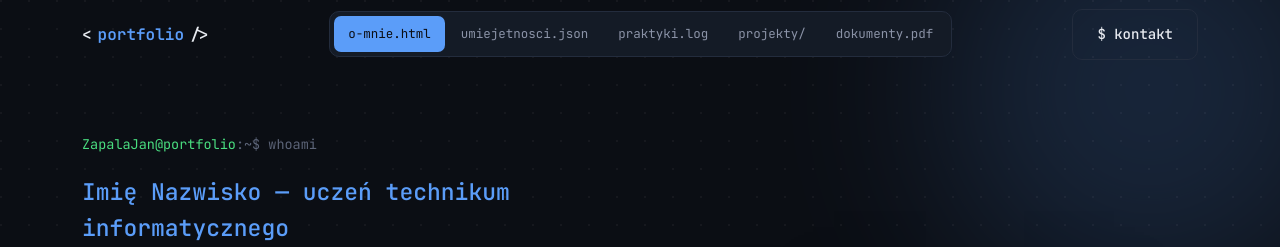
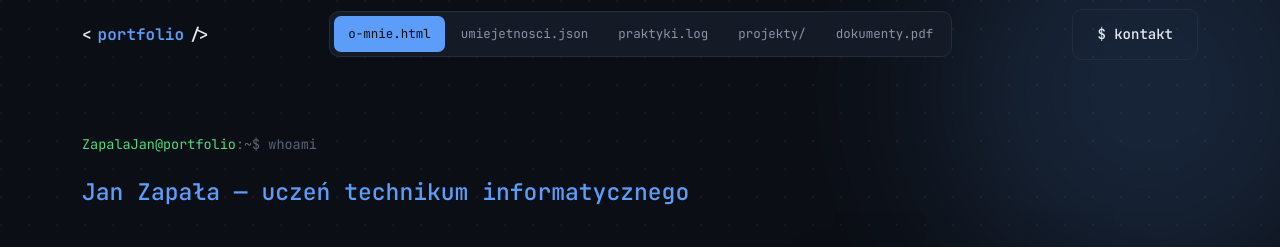
Before and after one commit to aklendo170-lgtm/Muhabbet, a plain HTML site: page index.html in a window 1280 px wide. Shown: the top 247 px of the page. Drawn offline with Linux system fonts and the light colour scheme.

Commit message:
Update footer and hero text with new name

```diff
--- a/index.html
+++ b/index.html
@@ -779,8 +779,8 @@ h1,h2,h3{font-family:var(--font-display);font-weight:600;letter-spacing:-0.01em;
     </div>
 
     <div class="footer-bottom">
-      <span>© <span id="year"></span> Imię Nazwisko</span>
-      <span>Zbudowano z ❤ i dużą ilością kawy</span>
+      <span>© <span id="year"></span> Jan Zapała </span>
+      <span>$$$</span>
     </div>
   </div>
 </footer>
@@ -852,7 +852,7 @@ h1,h2,h3{font-family:var(--font-display);font-weight:600;letter-spacing:-0.01em;
 
   // efekt pisania w hero
   var typedEl = document.getElementById('typedText');
-  var fullText = 'Imię Nazwisko — uczeń technikum informatycznego';
+  var fullText = 'Jan Zapała — uczeń technikum informatycznego';
   if(reduceMotion){
     typedEl.textContent = fullText;
   } else {
```
